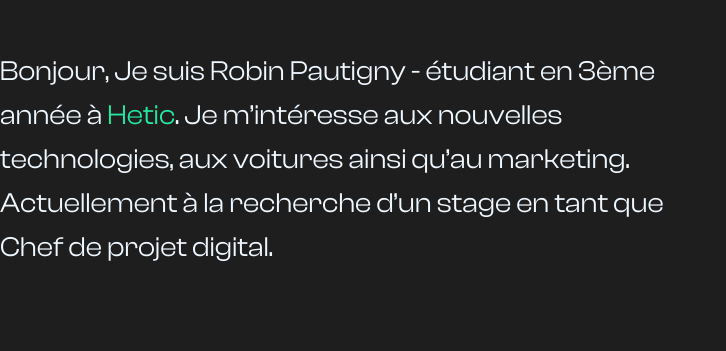
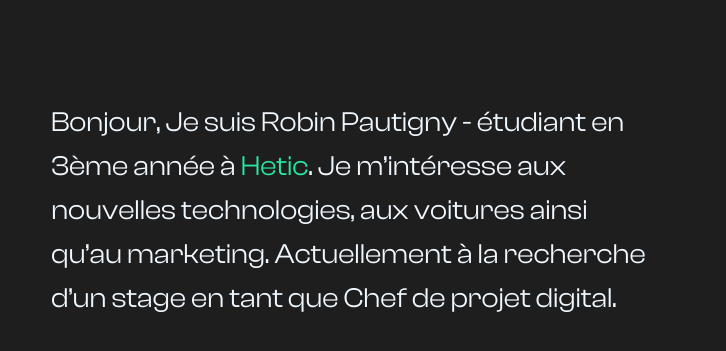
Before and after one commit to rob1-alt/Porfolio-2021, a React (Create React App) app: page / in a window 1280 px wide. Shown: the part 203-554 px from the top of the page, without its empty margins (0-726 px from the left). Built offline with nearby package versions, Linux system fonts and the light colour scheme.

Commit message:
fix desktop

```diff
--- a/src/App.css
+++ b/src/App.css
@@ -37,6 +37,7 @@
   }
 
   .description{
+    padding: 4vw;
     color: var(--text-color);
     max-width: 55vw;
   }
--- a/src/App.js
+++ b/src/App.js
@@ -4,7 +4,6 @@ import './App.css';
 import './index.js'
 import 'antd/dist/antd.css';
 import { Helmet } from 'react-helmet'
-import Hamburger from 'react-hamburgers';
 
 
 
```
